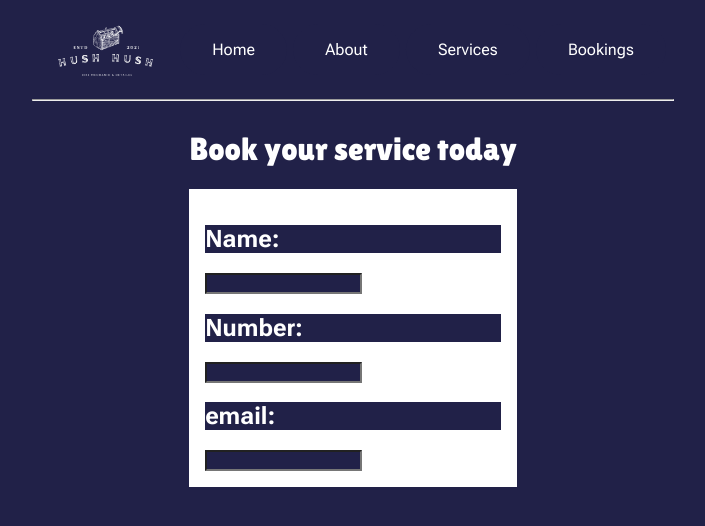
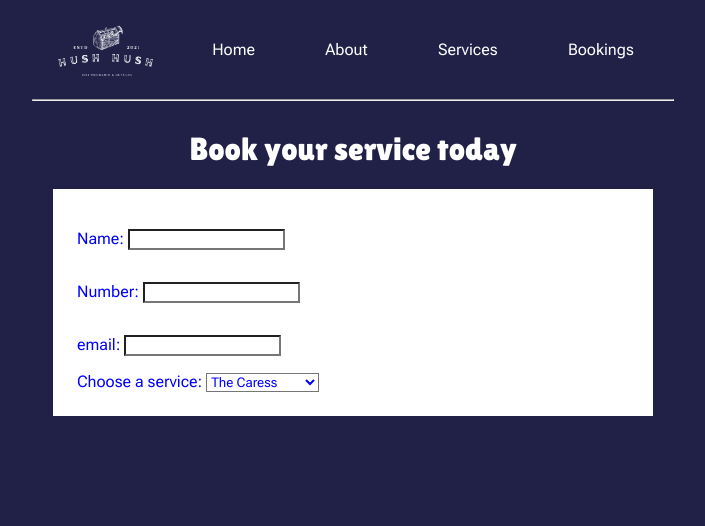
Before and after one commit to kusson/hushv2, a Next.js app: page /booking in a window 1280 px wide. Shown: the top 526 px of the page, without its empty margins (287-992 px from the left). Built offline with nearby package versions, Linux system fonts and the light colour scheme.

Commit message:
Basic form structure + selection complete

```diff
--- a/app/booking/page.jsx
+++ b/app/booking/page.jsx
@@ -6,15 +6,35 @@ import "@styles/booking.css";
 const Booking = () => {
   return (
     <div className="bookingContainer">
-    <h1>Book your service today</h1>
-    <form>
-      <h2>Name:</h2>
-      <input></input>
-      <h2>Number:</h2>
-      <input></input>
-      <h2>email:</h2>
-      <input></input>
-    </form>
+      <h1>Book your service today</h1>
+
+      <form className="bookingForm">
+        <div className="formField">
+          <label>Name: </label>
+          <input></input>
+        </div>
+
+        <div className="formField">
+          <label>Number: </label>
+          <input></input>
+        </div>
+
+        <div className="formField">
+          <label>email: </label>
+          <input></input>
+        </div>
+
+        <label for="serviceSelection">Choose a service: </label>
+        <select name="serviceSelection" id="serviceSelection">
+          <option value="thecaress">The Caress</option>
+          <option value="themeticulous">The Meticulous</option>
+          <option value="theoverhaul">The Overhaul</option>
+          <option disabled="true">--------------</option>
+          <option>Wheel Building</option>
+        </select>
+
+      </form>
+
     </div>
   )
 }
--- a/styles/booking.css
+++ b/styles/booking.css
@@ -1,6 +1,10 @@
 .bookingContainer {
-    max-width: 700px;
     margin: 0rem auto;
+}
+
+.bookingForm>* {
+    background-color: white;
+    color: blue;
 }
 
 .bookingContainer>h1 {
@@ -10,5 +14,26 @@
 
 form {
     background-color: white;
-    padding: 1rem;
+    padding: 1.5rem;
 }
+
+.formField>* {
+    background-color: white;
+    color: blue;
+}
+
+.formField {
+    width: 100%;
+    background-color: white;
+    padding: 1rem 0rem;
+}
+
+input {
+    margin: 0 auto;
+}
+
+@media screen and (min-width: 640px) {
+    .bookingContainer {
+        width: 600px;
+    }
+}
```
